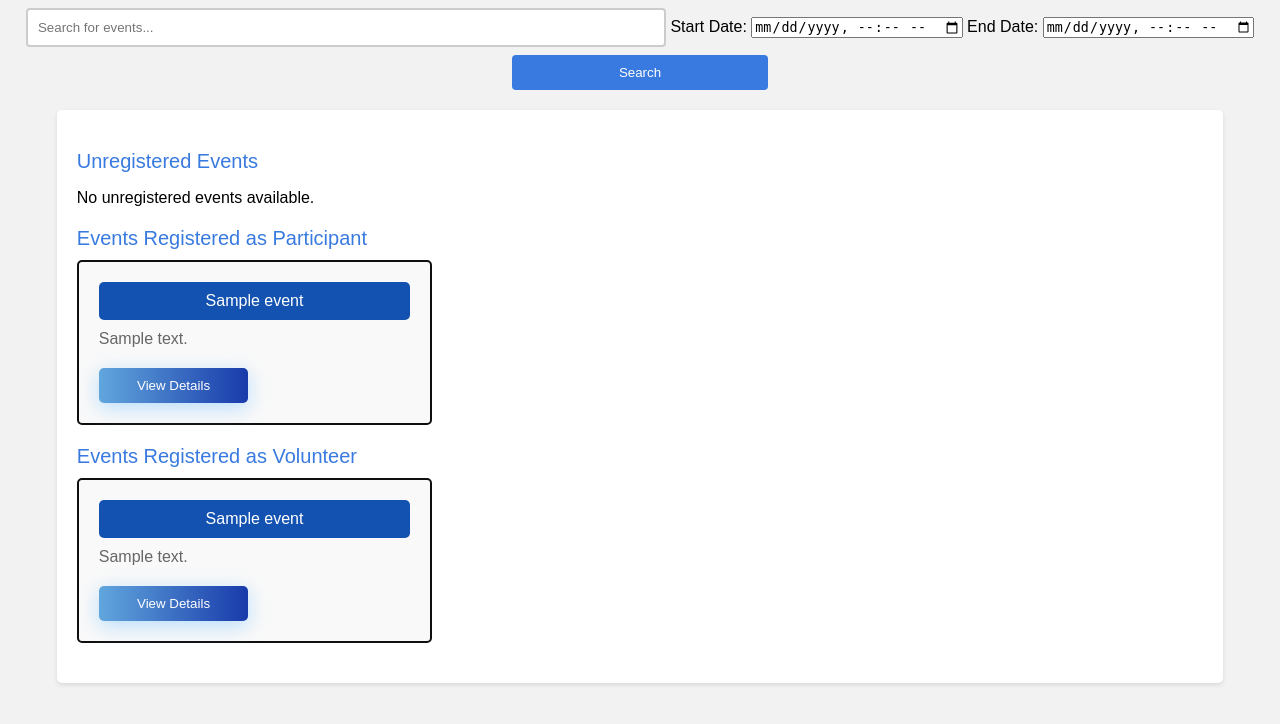
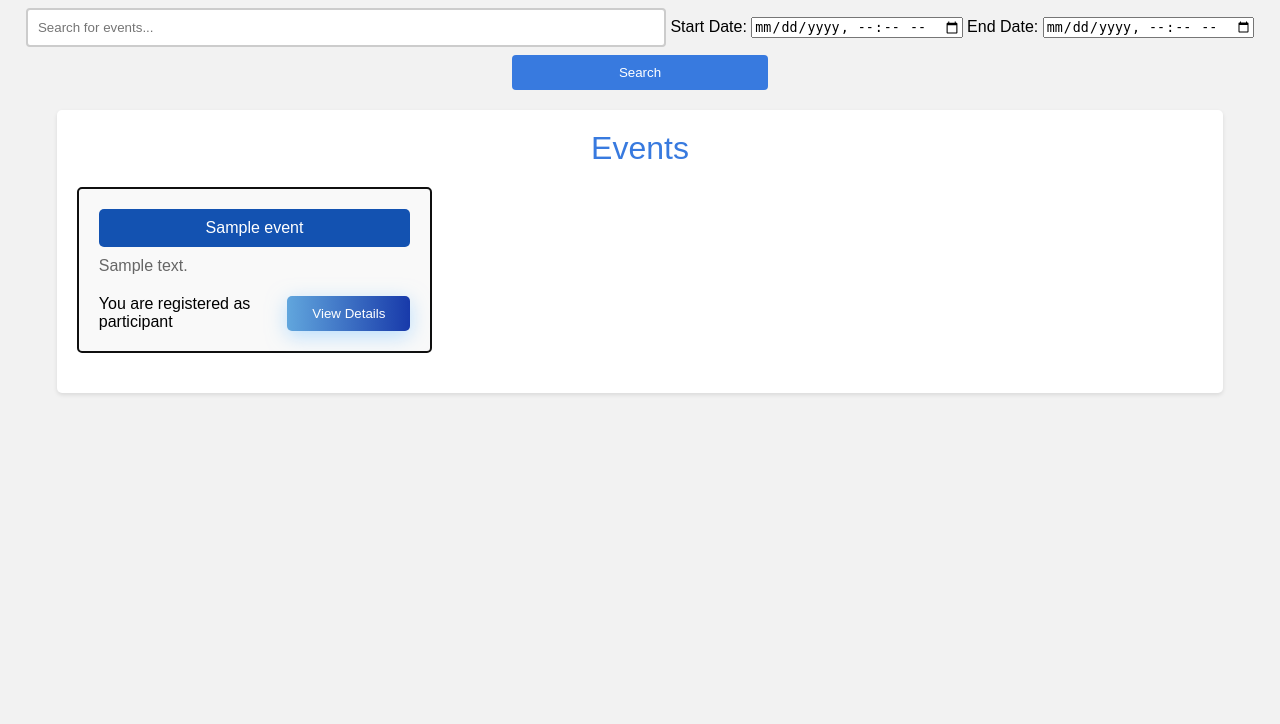
Before and after one commit to TheLapisGoat/CulturalFestManagementSystem, a Django app: page /student/ in a window 1280 px wide. Shown: the part 62-786 px from the top of the page. Run offline with Django 5.2, Linux system fonts and the light colour scheme; a user stored in the database is signed in; tables that the repository leaves empty hold one stand-in row (values such as "Sample post"); parts of the project's set-up code (start-up, migrations or seed data) failed here and were passed over.

Commit message:
Changed Student's homepage

```diff
--- a/src/FestivalManagementSystem/settings.py
+++ b/src/FestivalManagementSystem/settings.py
@@ -44,6 +44,7 @@ INSTALLED_APPS = [
     'django.contrib.sessions',
     'django.contrib.messages',
     'django.contrib.staticfiles',
+    'django_extensions',
 ]
 
 MIDDLEWARE = [
--- a/src/webapp/templates/api/student_home.html
+++ b/src/webapp/templates/api/student_home.html
@@ -1,58 +1,30 @@
+<div class="event-category">Events</div>
 <div class="events-container">
     <!-- Unregistered Events -->
-    <div class="event-category">Unregistered Events</div>
-    {% if unregistered_events %}
-        {% for event in unregistered_events %}
+
+    {% if events %}
+        {% for event in events %}
             <div class="event-card">
                 <div class="event-name">{{ event.name }}</div>
                 <p>{{ event.description }}</p>
                 <div class="buttons">
+                    {% if event in unregistered_events %}
                     {% if event.registered_participants <= event.max_participants %}
                         <div class="btn"><a href="/student/register_event/{{ event.pk }}"><button class="viewbutton">Register</button></a></div>
+
                     {% else %}
                         <p>Event is full</p>
+                    {% endif %}
+                    {% elif event in events_registered_as_participant %}
+                    You are registered as participant
+                    {% elif event in events_registered_as_volunteer %}
+                    You are registered as volunteer
                     {% endif %}
                     <div class="btn"><a href="/student/view_result/{{ event.pk }}"><button class="viewbutton">View Details</button></a></div>
                 </div>
             </div>
         {% endfor %}
     {% else %}
-        <p>No unregistered events available.</p>
+        <p>No events at the moment.</p>
     {% endif %}
 </div>
-
-<div class="events-container">
-    <!-- Events Registered as Participant -->
-    <div class="event-category">Events Registered as Participant</div>
-    {% if events_registered_as_participant %}
-        {% for event in events_registered_as_participant %}
-            <div class="event-card">
-                <div class="event-name">{{ event.name }}</div>
-                <p>{{ event.description }}</p>
-                <div class="buttons">
-                    <div class="btn"><a href="/student/view_result/{{ event.pk }}"><button class="viewbutton">View Details</button></a></div>
-                </div>
-            </div>
-        {% endfor %}
-    {% else %}
-        <p>No events registered as participant.</p>
-    {% endif %}
-</div>
-
-<div class="events-container">
-    <!-- Events Registered as Volunteer -->
-    <div class="event-category">Events Registered as Volunteer</div>
-    {% if events_registered_as_volunteer %}
-        {% for event in events_registered_as_volunteer %}
-            <div class="event-card">
-                <div class="event-name">{{ event.name }}</div>
-                <p>{{ event.description }}</p>
-                <div class="buttons">
-                    <div class="btn"><a href="/student/view_result/{{ event.pk }}"><button class="viewbutton">View Details</button></a></div>
-                </div>
-            </div>
-        {% endfor %}
-    {% else %}
-        <p>No events registered as volunteer.</p>
-    {% endif %}
-</div>
--- a/src/webapp/templates/student/student_event_view.html
+++ b/src/webapp/templates/student/student_event_view.html
@@ -97,8 +97,6 @@
 
         <div class="button-container">
             <a href="/student/" class="button">Home</a>
-            <a href="/student/volunteer_redirect/" class="button">Volunteer</a>
-            <a href="/student/profile/" class="button">Profile</a>
         </div>
     </div>
 </body>
--- a/src/webapp/templates/student/student_home.html
+++ b/src/webapp/templates/student/student_home.html
@@ -77,11 +77,15 @@
 
         .events-container {
             margin-top: 20px;
+            display: flex;
+            flex-wrap: wrap;
+            justify-content: space-between;
         }
 
         .event-category {
             margin-bottom: 10px;
-            font-size: 20px;
+            font-size: 2rem;
+            text-align: center;
             color: #387adf;
         }
 
@@ -129,6 +133,7 @@
 
         .btn {
             width: 48%;
+            margin: auto;
         }
 
         .viewbutton {
@@ -171,64 +176,36 @@
 
     <!-- Live and Upcoming Events -->
     <div class="container", id = "full-events-container">
+        <h1>Events</h1>
         <div class="events-container">
             <!-- Unregistered Events -->
-            <div class="event-category">Unregistered Events</div>
-            {% if unregistered_events %}
-                {% for event in unregistered_events %}
+            {% if events %}
+                {% for event in events %}
                     <div class="event-card">
                         <div class="event-name">{{ event.name }}</div>
                         <p>{{ event.description }}</p>
                         <div class="buttons">
+                            {% if event in unregistered_events %}
                             {% if event.registered_participants <= event.max_participants %}
                                 <div class="btn"><a href="/student/register_event/{{ event.pk }}"><button class="viewbutton">Register</button></a></div>
+
                             {% else %}
                                 <p>Event is full</p>
+                            {% endif %}
+                            {% elif event in events_registered_as_participant %}
+                            You are registered as participant
+                            {% elif event in events_registered_as_volunteer %}
+                            You are registered as volunteer
                             {% endif %}
                             <div class="btn"><a href="/student/view_result/{{ event.pk }}"><button class="viewbutton">View Details</button></a></div>
                         </div>
                     </div>
                 {% endfor %}
             {% else %}
-                <p>No unregistered events available.</p>
+                <p>No events at the moment.</p>
             {% endif %}
         </div>
 
-        <div class="events-container">
-            <!-- Events Registered as Participant -->
-            <div class="event-category">Events Registered as Participant</div>
-            {% if events_registered_as_participant %}
-                {% for event in events_registered_as_participant %}
-                    <div class="event-card">
-                        <div class="event-name">{{ event.name }}</div>
-                        <p>{{ event.description }}</p>
-                        <div class="buttons">
-                            <div class="btn"><a href="/student/view_result/{{ event.pk }}"><button class="viewbutton">View Details</button></a></div>
-                        </div>
-                    </div>
-                {% endfor %}
-            {% else %}
-                <p>No events registered as participant.</p>
-            {% endif %}
-        </div>
-
-        <div class="events-container">
-            <!-- Events Registered as Volunteer -->
-            <div class="event-category">Events Registered as Volunteer</div>
-            {% if events_registered_as_volunteer %}
-                {% for event in events_registered_as_volunteer %}
-                    <div class="event-card">
-                        <div class="event-name">{{ event.name }}</div>
-                        <p>{{ event.description }}</p>
-                        <div class="buttons">
-                            <div class="btn"><a href="/student/view_result/{{ event.pk }}"><button class="viewbutton">View Details</button></a></div>
-                        </div>
-                    </div>
-                {% endfor %}
-            {% else %}
-                <p>No events registered as volunteer.</p>
-            {% endif %}
-        </div>
     </div>
 
     <script>
--- a/src/webapp/templates/student/student_volunteer.html
+++ b/src/webapp/templates/student/student_volunteer.html
@@ -207,7 +207,7 @@
             <div class="event-card">
                 <div class="event-name">{{ event.name }}</div>
                 <p>{{ event.description }}</p>
-                <div class="btn" style="width: 90%"><a href="/student/view_result/{{ event.pk }}"><button class="viewbutton">View Details</button></a></div>
+                <div class="btn" style="width: 90%;margin:auto"><a href="/student/view_result/{{ event.pk }}"><button class="viewbutton">View Details</button></a></div>
             </div>
             {% endfor %}
         </div>
--- a/src/webapp/views.py
+++ b/src/webapp/views.py
@@ -613,6 +613,7 @@ class student_home_api(View):
     def get(self, request):
         student = Student.objects.get(user=request.user)
         # Getting list of unregistered events (excluding both the events registered by the student as a participant and as a volunteer)
+        events=Event.objects.all()
         unregistered_events = Event.objects.exclude(students=student)
         unregistered_events = unregistered_events.exclude(volunteers__student=student)
 
@@ -623,7 +624,7 @@ class student_home_api(View):
         events_registered_as_volunteer = Volunteer.objects.filter(student=student).values_list('events', flat=True)
         events_registered_as_volunteer = Event.objects.filter(pk__in=events_registered_as_volunteer)
 
-        html_content = render(request, 'api/student_home.html', {'unregistered_events': unregistered_events, 'events_registered_as_participant': events_registered_as_participant, 'events_registered_as_volunteer': events_registered_as_volunteer})
+        html_content = render(request, 'api/student_home.html', {'events':events,'unregistered_events': unregistered_events, 'events_registered_as_participant': events_registered_as_participant, 'events_registered_as_volunteer': events_registered_as_volunteer})
         return JsonResponse({'html_content': html_content.content.decode('utf-8')})
 
     def post(self, request):
```
Also changed, not shown: 1 other file.
